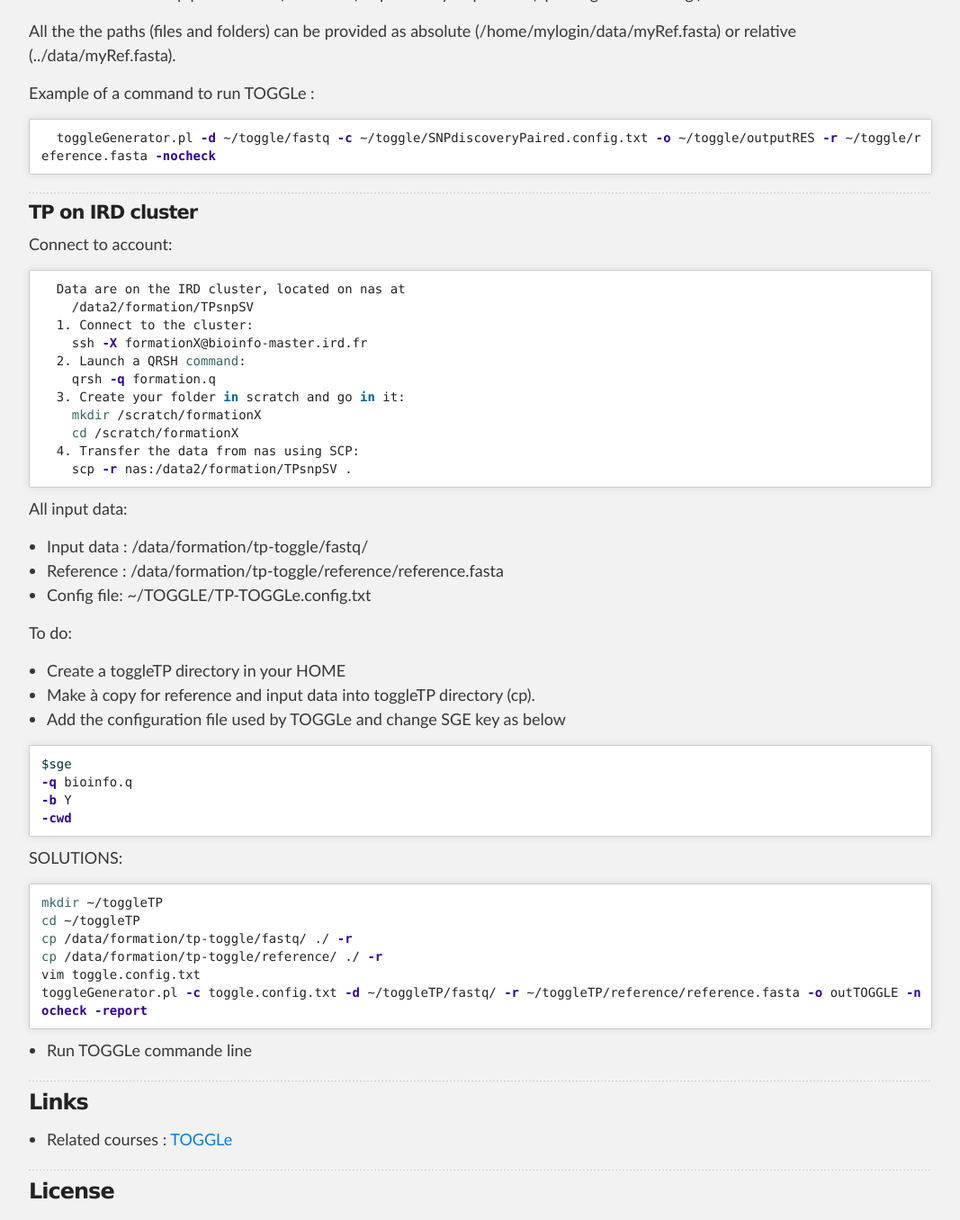
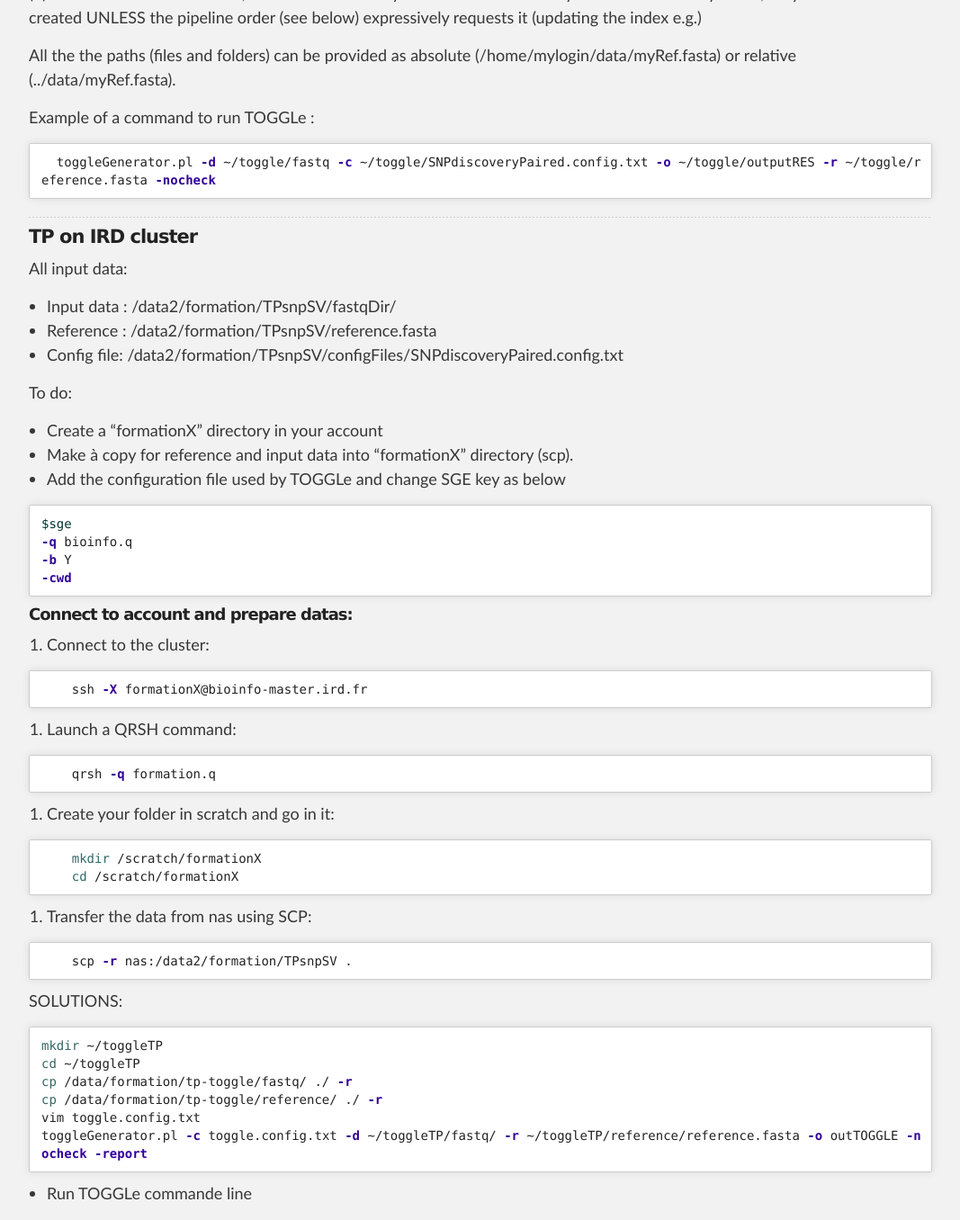
Before and after one commit to SouthGreenPlatform/trainings, a Jekyll site: the page built from _pages/linux/togglePractice.md, in a window 1280 px wide and 1400 px high, scrolled down 1908 px, cut to the strip 0-1356 px from the top of the window. Shown: the whole strip at 90% size, without its empty margins (106-1173 px from the left). Built offline with Jekyll 4.4.1, drawn with Linux system fonts in a browser that asks for light colours; nearby versions of some CDN libraries.

Commit message:
Update togglePractice.md

```diff
--- a/_pages/linux/togglePractice.md
+++ b/_pages/linux/togglePractice.md
@@ -73,31 +74,16 @@ Example of a command to run TOGGLe :
 
 -----------------------
 
-#### TP on IRD cluster
-
-Connect to account:
-{% highlight bash %}
-  Data are on the IRD cluster, located on nas at
-    /data2/formation/TPsnpSV
-  1. Connect to the cluster:
-    ssh -X formationX@bioinfo-master.ird.fr
-  2. Launch a QRSH command:
-    qrsh -q formation.q
-  3. Create your folder in scratch and go in it:
-    mkdir /scratch/formationX
-    cd /scratch/formationX
-  4. Transfer the data from nas using SCP:
-    scp -r nas:/data2/formation/TPsnpSV .
-{% endhighlight %}
+#### <a name="TPcluster"></a>TP on IRD cluster
 
 All input data:
-* Input data : /data/formation/tp-toggle/fastq/
-* Reference : /data/formation/tp-toggle/reference/reference.fasta
-* Config file: ~/TOGGLE/TP-TOGGLe.config.txt
+* Input data : /data2/formation/TPsnpSV/fastqDir/
+* Reference : /data2/formation/TPsnpSV/reference.fasta
+* Config file: /data2/formation/TPsnpSV/configFiles/SNPdiscoveryPaired.config.txt
 
 To do:
-* Create a toggleTP directory in your HOME
-* Make à copy for reference and input data into toggleTP directory (cp).
+* Create a "formationX" directory in your account
+* Make à copy for reference and input data into "formationX" directory (scp).
 * Add the configuration file used by TOGGLe and change SGE key as below
 {% highlight bash %}
 $sge
@@ -106,7 +92,25 @@ $sge
 -cwd
 {% endhighlight %}
 
+##### Connect to account and prepare datas:
 
+1. Connect to the cluster:
+{% highlight bash %}
+    ssh -X formationX@bioinfo-master.ird.fr
+{% endhighlight %}
+2. Launch a QRSH command:
+{% highlight bash %}
+    qrsh -q formation.q
+{% endhighlight %}
+3. Create your folder in scratch and go in it:
+{% highlight bash %}
+    mkdir /scratch/formationX
+    cd /scratch/formationX
+{% endhighlight %}
+  4. Transfer the data from nas using SCP:
+{% highlight bash %}
+    scp -r nas:/data2/formation/TPsnpSV .
+{% endhighlight %}
 
 
 SOLUTIONS:
```
Also changed, not shown: other parts of _pages/linux/togglePractice.md (+1 -0 lines).
